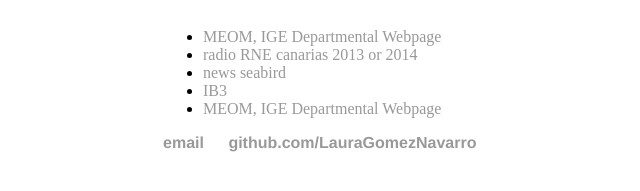
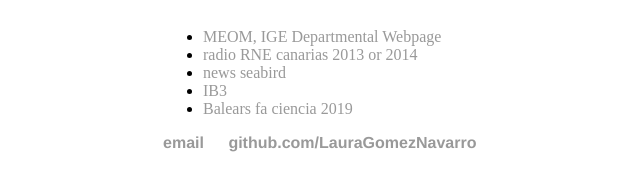
Before and after one commit to LauraGomezNavarro/LauraGomezNavarro.github.io, a Jekyll site: the page built from outreach/index.html, in a window 1280 px wide. Shown: the part 130-321 px from the top of the page, without its empty margins (29-669 px from the left). Built offline with Jekyll 4.4.1, drawn with Linux system fonts in a browser that asks for light colours.

Commit message:
Update index.html

```diff
--- a/outreach/index.html
+++ b/outreach/index.html
@@ -8,6 +8,6 @@ title: Outreach Activities
           <li><a href="http://meom-group.github.io/">radio RNE canarias 2013 or 2014</a></li>
           <li><a href="http://meom-group.github.io/">news seabird</a></li>
           <li><a href="http://meom-group.github.io/">IB3</a></li>
-          <li><a href="http://meom-group.github.io/">MEOM, IGE Departmental Webpage</a></li>
+          <li><a href="http://meom-group.github.io/">Balears fa ciencia 2019</a></li>
 
 	</ul>
```
